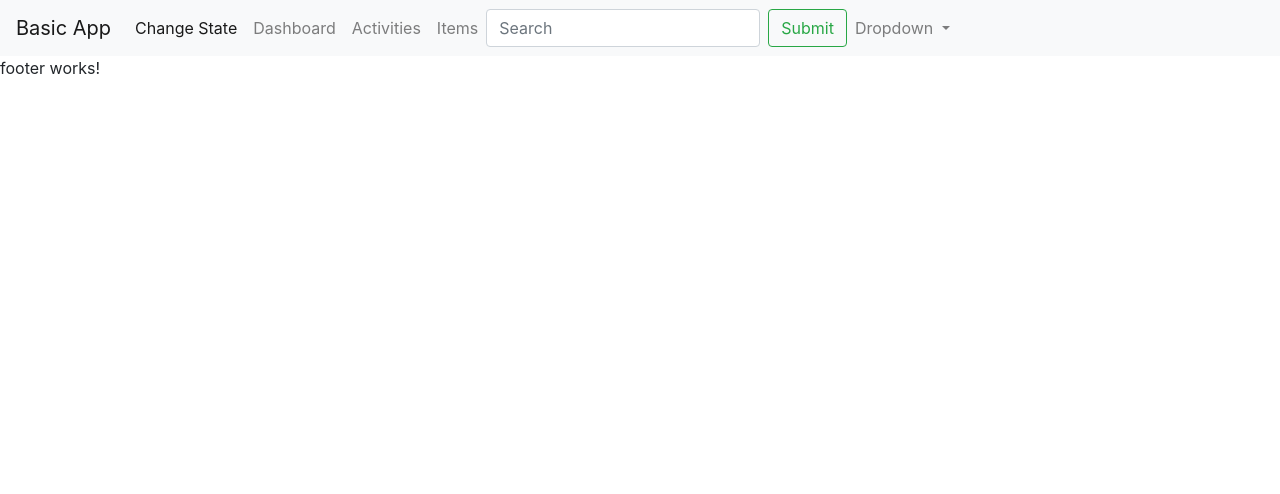
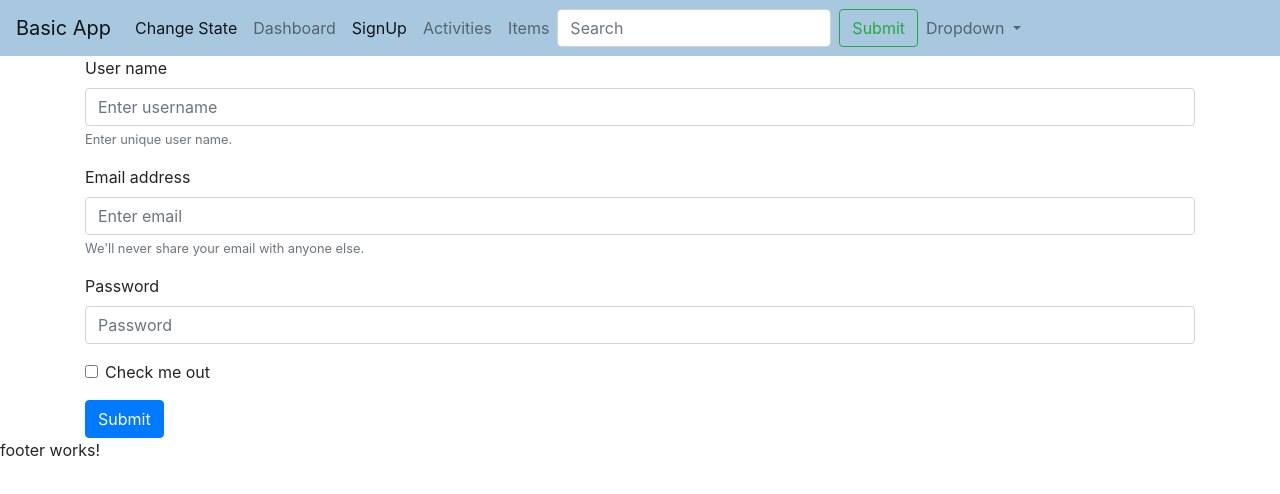
Before and after one commit to RavinduSamaranayake/Angular_basic_app, an Angular app: page /register in a window 1280 px wide. Before the commit this address led to /. Shown: the top 494 px of the page. Built offline with nearby package versions, Linux system fonts and the light colour scheme.

Commit message:
working with forms and ngForm data

```diff
--- a/src/app/app.module.ts
+++ b/src/app/app.module.ts
@@ -8,12 +8,14 @@ import { FooterComponent } from './components/footer/footer.component';
 import { SetmycolorDirective } from './directives/setmycolor.directive';
 import { DashboardComponent } from './components/dashboard/dashboard.component';
 import { ActivitiesComponent } from './components/activities/activities.component';
+import { RegformComponent } from './components/regform/regform.component';
 
 
-const appRoutes: Routes = [
+const appRoutes: Routes = [  //route paths
   { path: 'dashboard', component: DashboardComponent },
   { path: 'activities/:id', component: ActivitiesComponent },
   { path: 'items', component: ActivitiesComponent },
+  { path: 'register', component: RegformComponent },
 ];
 
 @NgModule({
@@ -24,6 +26,7 @@ const appRoutes: Routes = [
     SetmycolorDirective,
     DashboardComponent,
     ActivitiesComponent,
+    RegformComponent,
 
   ],
 
--- a/src/app/components/nav-bar/nav-bar.component.html
+++ b/src/app/components/nav-bar/nav-bar.component.html
@@ -1,4 +1,4 @@
-<nav class="navbar navbar-expand-lg navbar-light bg-light">
+<nav class="navbar navbar-expand-lg navbar-light" style="background-color: #a7c8df;">
   <a class="navbar-brand" href="#">Basic App</a>
   <button class="navbar-toggler" type="button" data-toggle="collapse" data-target="#navbarSupportedContent" aria-controls="navbarSupportedContent" aria-expanded="false" aria-label="Toggle navigation">
     <span class="navbar-toggler-icon"></span>
@@ -15,6 +15,10 @@
       </li>
 
       <li routerLinkActive="active">
+          <a class="nav-link" routerLink="register">SignUp<span class="sr-only">(current)</span></a>
+      </li>
+
+      <li routerLinkActive="active">
         <!-- passing a parameter via navlink -->
         <a class="nav-link" [routerLink]="['activities',30]">Activities <span class="sr-only">(current)</span></a>
       </li>
@@ -22,7 +26,7 @@
       <li routerLinkActive="active">
           <!-- passing a query parameter via navlink -->
           <a class="nav-link" [routerLink]="['items']" [queryParams]="{item:'new'}">Items <span class="sr-only">(current)</span></a>
-        </li>
+      </li>
 
       <!-- <li class="nav-item active"><a routerLink="activities" >Activities</a></li>
       <li routerLinkActive="active"><a routerLink="dashboard">Dashboard</a></li>
--- /dev/null
+++ b/src/app/components/regform/regform.component.html
@@ -0,0 +1,24 @@
+<div class="container">
+    <form (ngSubmit)="onSubmit(formval)" #formval="ngForm"> <!--get all form value using ngForm and assign it form value and console log using onsubmit function -->
+        <div class="form-group">
+         <label for="exampleInputEmail1">User name</label>
+         <input type="email" class="form-control" id="exampleInputEmail1" aria-describedby="emailHelp" placeholder="Enter username" name="username" ngModel>
+         <small id="emailHelp" class="form-text text-muted">Enter unique user name.</small>
+        </div>
+        <div class="form-group">
+          <label for="exampleInputEmail1">Email address</label>
+          <input type="email" class="form-control" id="exampleInputEmail1" aria-describedby="emailHelp" placeholder="Enter email" name="email" ngModel>
+          <small id="emailHelp" class="form-text text-muted">We'll never share your email with anyone else.</small>
+        </div>
+        <div class="form-group">
+          <label for="exampleInputPassword1">Password</label>
+          <input type="password" class="form-control" id="exampleInputPassword1" placeholder="Password" name="password" ngModel>
+        </div>
+        <div class="form-group form-check">
+          <input type="checkbox" class="form-check-input" id="exampleCheck1">
+          <label class="form-check-label" for="exampleCheck1">Check me out</label>
+        </div>
+        <button type="submit" class="btn btn-primary">Submit</button>
+      </form>
+
+</div>
--- /dev/null
+++ b/src/app/components/regform/regform.component.ts
@@ -0,0 +1,21 @@
+import { Component, OnInit } from '@angular/core';
+import { NgForm } from '@angular/forms';
+
+@Component({
+  selector: 'app-regform',
+  templateUrl: './regform.component.html',
+  styleUrls: ['./regform.component.css']
+})
+export class RegformComponent implements OnInit {
+
+  constructor() { }
+
+  ngOnInit() {
+  }
+
+  onSubmit(form_data:NgForm){
+    console.log(form_data); //get all data of the form
+    console.log(form_data.value); //get input value  form the form... (we use the ngModel for this)
+  }
+
+}
```
Also changed, not shown: src/app/components/activities/activities.component.ts (+8 -1 lines), src/app/components/regform/regform.component.css (added), 1 other file (tests, documents, lock files or other folders).
